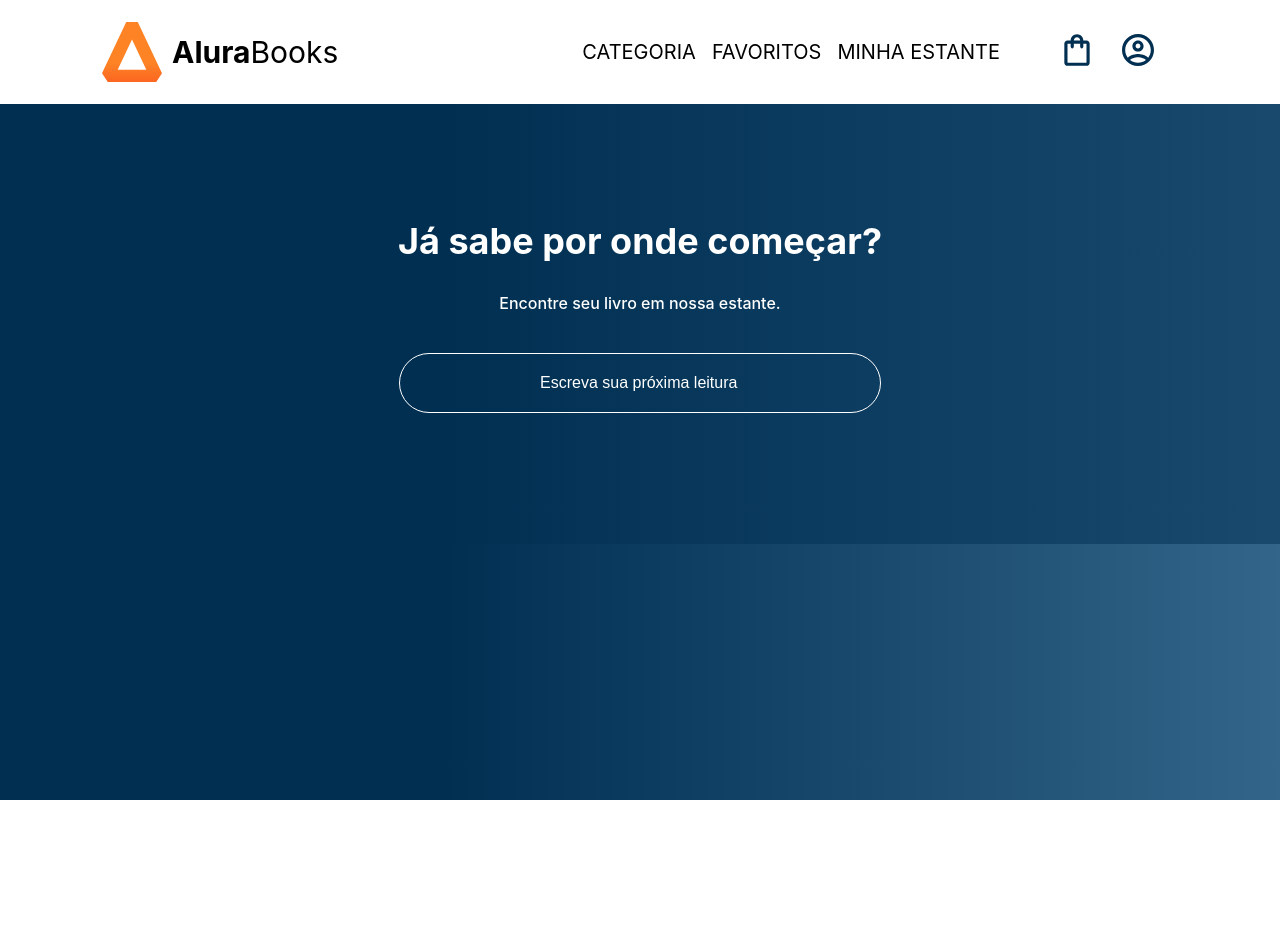
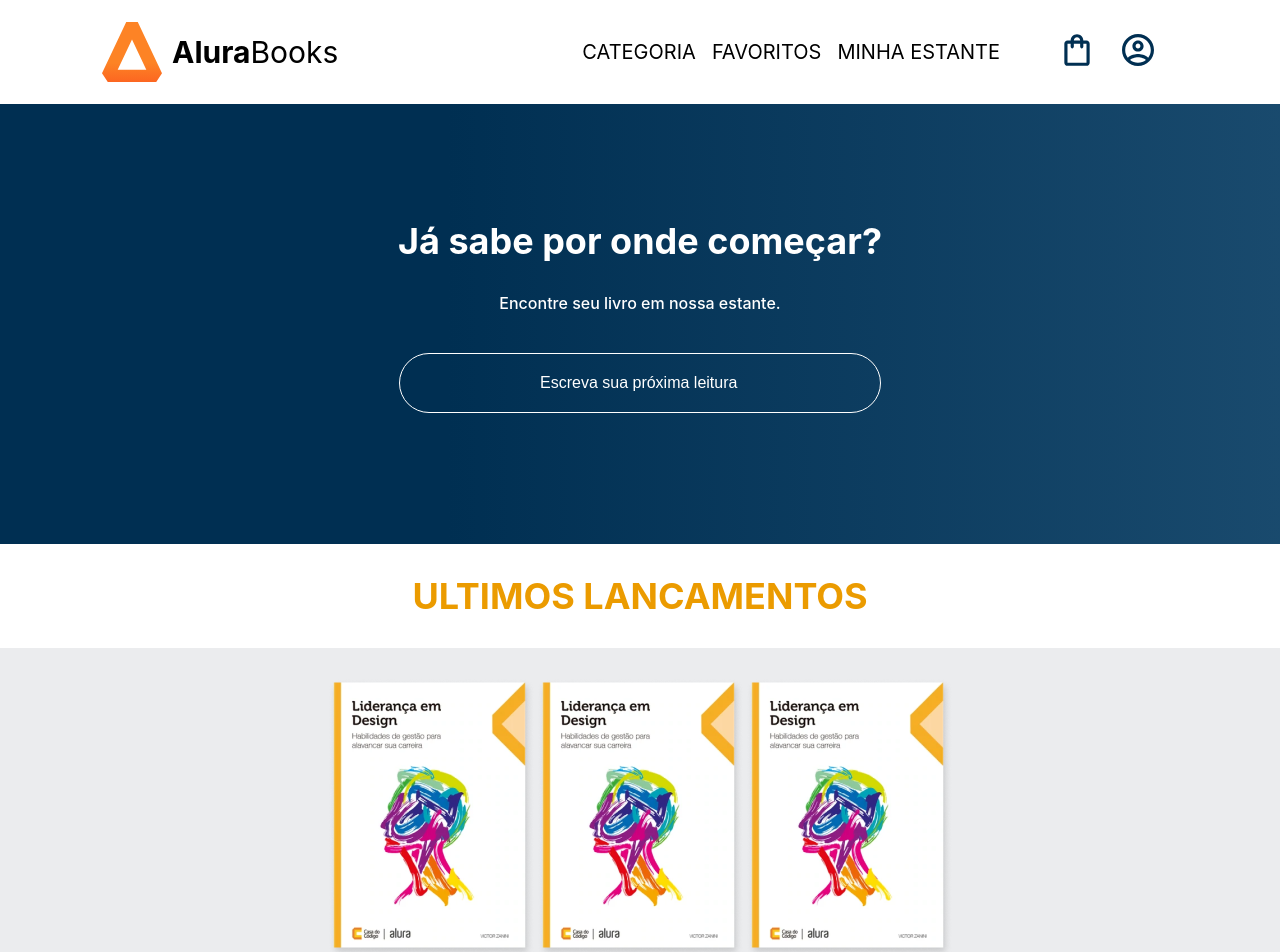
Before and after one commit to Chikrem/alurabooks-react-fullstack, a React (Create React App) app: page / in a window 1280 px wide. Shown: the top 952 px of the page. Before the commit the page ends 800 px from the top, so only its background shows below. Built offline with nearby package versions, Linux system fonts and the light colour scheme.

Commit message:
Componentes Lançamentos

```diff
--- a/src/App.js
+++ b/src/App.js
@@ -1,6 +1,7 @@
 // Início Aula-3
 
 import Header from "./componentes/Header/header";
+import Lancamentos from "./componentes/Lancamentos/lancamentos";
 import Pesquisa from "./componentes/Pesquisa/pesquisa";
 
 import styled from "styled-components";
@@ -16,6 +17,7 @@ function App() {
     <AppContainer>
       <Header />
       <Pesquisa />
+      <Lancamentos />
     </AppContainer>
   );
 }
--- a/src/componentes/Icones/icones.jsx
+++ b/src/componentes/Icones/icones.jsx
@@ -23,8 +23,8 @@ const AppIcon = styled.li`
 function Icones() {
   return (
     <AppLista>
-      {icones.map((icone) => (
-        <AppIcon key={icone.key}>
+      {icones.map((icone, index) => (
+        <AppIcon key={index}>
           <img src={icone} alt="ícone"></img>
         </AppIcon>
       ))}
--- /dev/null
+++ b/src/componentes/Lancamentos/dadosLancamentos.js
@@ -0,0 +1,7 @@
+import livro from '../../imagens/livro.png'
+
+export const livros = [
+    {nome: 'Liderança em Design', src: livro, id: 1},
+    {nome: 'Cangaceiro JavaScript', src: livro, id: 3},
+    {nome: 'Apache Kafka e Spring Boot', src: livro, id: 4}
+]
--- /dev/null
+++ b/src/componentes/Lancamentos/lancamentos.jsx
@@ -0,0 +1,42 @@
+import styled from "styled-components";
+import { livros } from "./dadosLancamentos"
+
+const UltimosLancamentosContainer = styled.section`
+    background-color: #EBECEE;
+    padding-bottom: 20px;
+    display: flex;
+    flex-direction: column;
+`
+
+const Titulo = styled.h2`
+    width: 100%;
+    padding: 30px 0;
+    background-color: #FFF;
+    color: #EB9B00;
+    font-size: 36px;
+    text-align: center;
+    margin: 0;
+`
+
+const NovosLivrosContainer = styled.div`
+    margin-top: 30px;
+    display: flex;
+    width: 100%;
+    justify-content: center;
+    cursor: pointer;
+`
+
+function Lancamentos() {
+    return (
+        <UltimosLancamentosContainer>
+            <Titulo>ULTIMOS LANCAMENTOS</Titulo>
+            <NovosLivrosContainer>
+                { livros.map( livro => (
+                    <img src={livro.src} alt="Livro" key={livro.id}/>
+                ) ) }
+            </NovosLivrosContainer>
+        </UltimosLancamentosContainer>
+    );
+}
+
+export default Lancamentos
--- a/src/componentes/Opcoes/opcoes.jsx
+++ b/src/componentes/Opcoes/opcoes.jsx
@@ -1,6 +1,6 @@
 import styled from "styled-components";
 
-const opcoesHeader = ['CATEGORIA','FAVORITOS','MINHA ESTANTE']
+const opcoesHeader = ['CATEGORIA', 'FAVORITOS', 'MINHA ESTANTE'];
 
 const AppLista = styled.ul`
     display: flex;
@@ -8,18 +8,18 @@ const AppLista = styled.ul`
     gap: 1rem;
     margin-right: 1rem;
     font-size: 1.25rem;
-`
+`;
 
 const AppItem = styled.li`
     list-style: none;
     cursor: pointer;
-`
+`;
 
 function Opcoes() {
   return (
     <AppLista>
-      {opcoesHeader.map((texto) => (
-        <AppItem key={texto.key}>
+      {opcoesHeader.map((texto, index) => (
+        <AppItem key={index}>
           <p>{texto}</p>
         </AppItem>
       ))}
```
